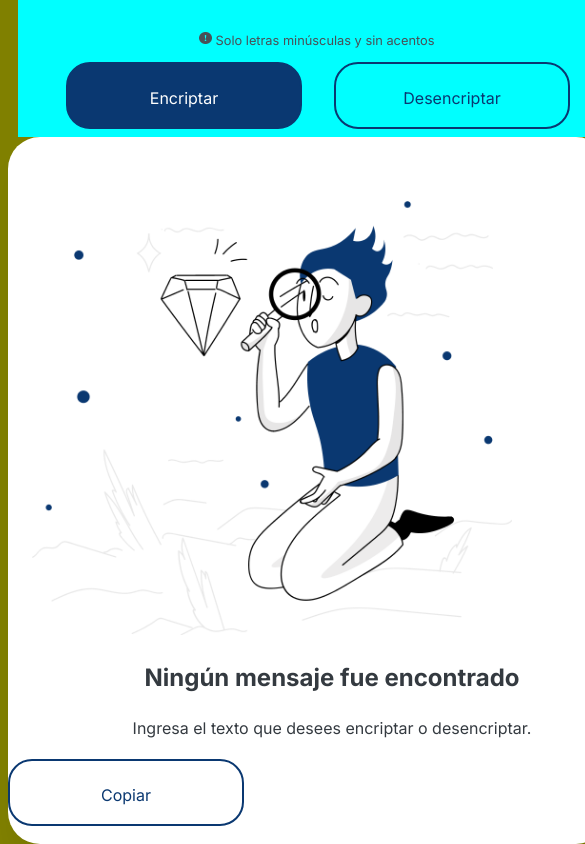
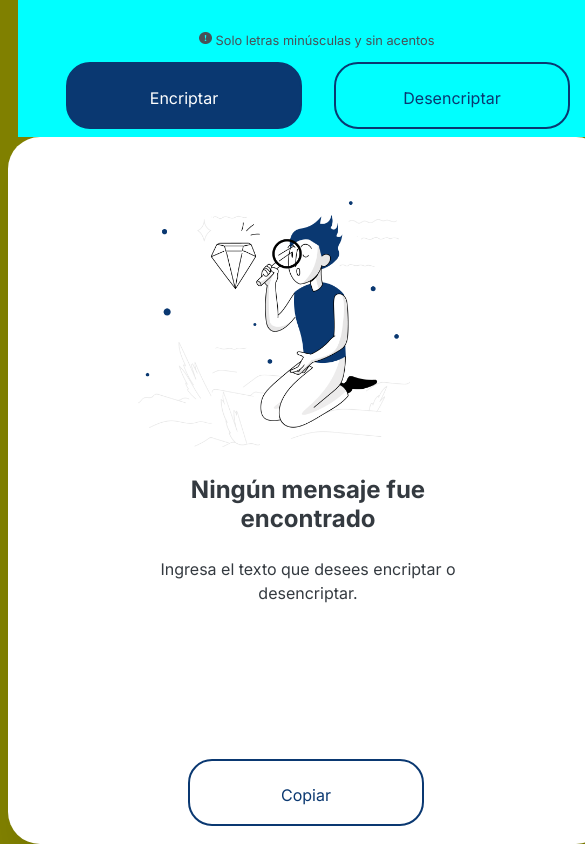
Before and after one commit to scarletmgc/encryptor, a plain HTML site: page index.html in a window 390 px wide. Shown: the part 578-1422 px from the top of the page, 585 px wide, since content can reach past the window. Drawn offline with Linux system fonts and the light colour scheme.

Commit message:
mediaquery arreglo de margenes al centro

```diff
--- a/style/style.css
+++ b/style/style.css
@@ -132,12 +132,12 @@ img {
 
 .salidaDeDatos {
     position: relative;
-    width: 100%;
+    width: 340px;
     height: 510px;
     /* display: flex; */
     justify-content: center;
     align-items: center;
-    /* margin: auto; */
+    margin: auto;
     /* align-content: center; */
     /* top: 25%; */
     padding: 64px 24px;
@@ -145,6 +145,7 @@ img {
     /* font-size: 2em; */
     text-align: justify;
 }
+
 button.copia.btn_border {
     position: relative;
     margin: 0 auto;
@@ -192,4 +193,14 @@ button.copia.btn_border {
         display: block;
         width: 100%;
     }
+
+    button.copia.btn_border {
+        position: relative;
+        /* width: 100%; */
+        margin: 0% 30%;
+        bottom: 16px;
+        justify-content: center;
+        align-items: center;
+    }
+
   }
```
